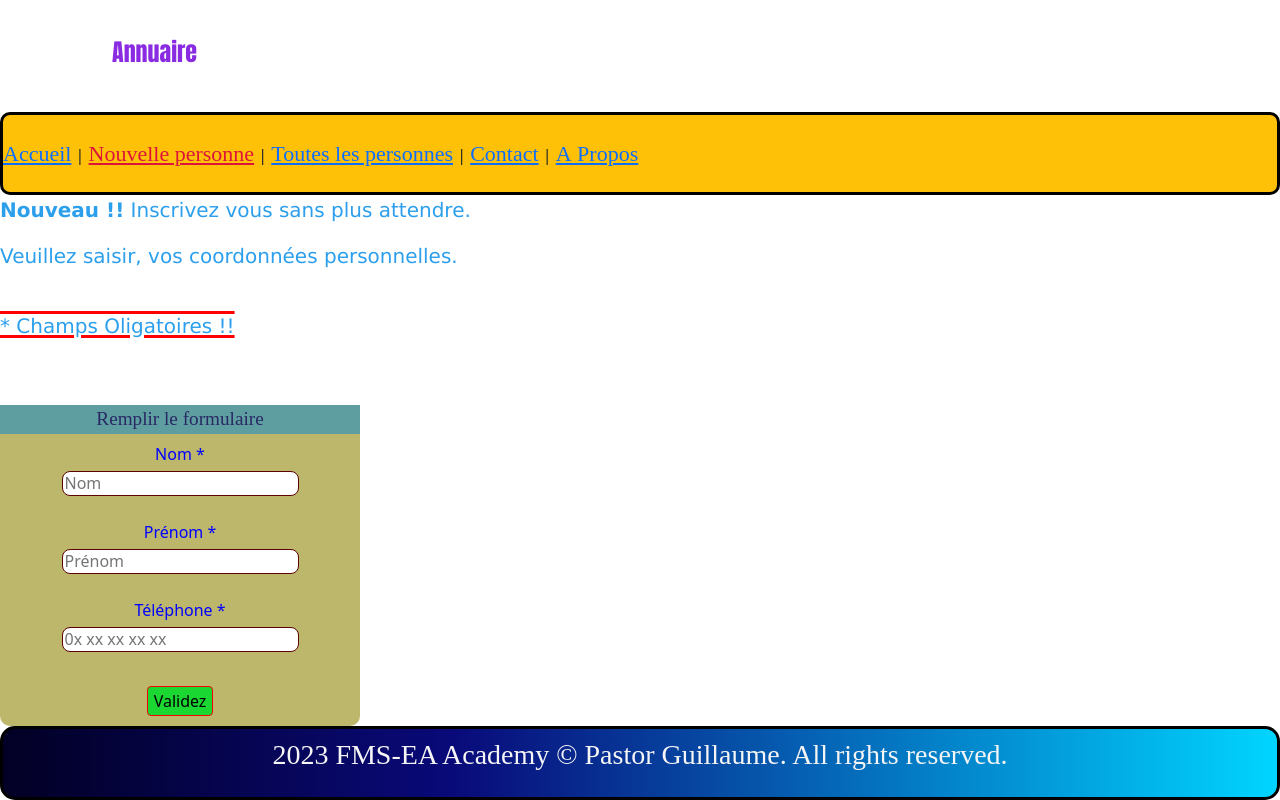
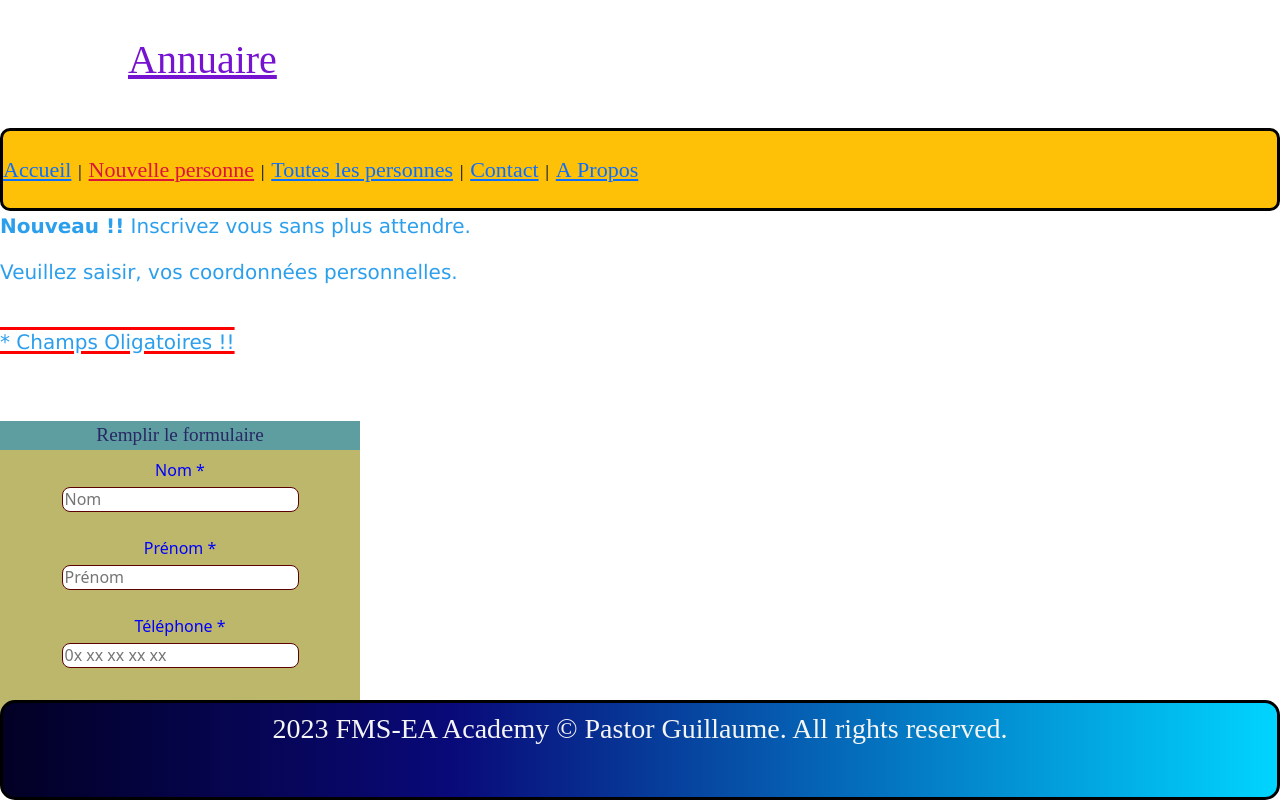
Before and after one commit to GuiomP31/annuaire, an Angular app: page /ajout-personne in a window 1280 px wide. Built offline with nearby package versions, Linux system fonts and the light colour scheme.

Commit message:
css et html footer

```diff
--- a/src/app/ajout-personne/ajout-personne.component.css
+++ b/src/app/ajout-personne/ajout-personne.component.css
@@ -64,7 +64,7 @@ button {
     margin: 0;
     padding: 0;
     color: red;
-    font-size: x-small;
+    font-size: 12px;
     text-align: center;
 }
 
--- a/src/app/app.component.css
+++ b/src/app/app.component.css
@@ -1,9 +1,11 @@
+
+
 div {
     color: #3498db;
 }
 
 #logo {
-    width: 7em;
+    width: 8em;
     display: inline-block;
     vertical-align: middle;
     -webkit-animation:spin 4s linear infinite;
@@ -17,9 +19,11 @@ div {
 h1 {
     vertical-align: middle;
     display: inline-block;
-    font-size: x-large;
-    font-family: Impact, Haettenschweiler, 'Arial Narrow Bold', serif;
-    color: blueviolet;
+    font-size: 40px;
+    text-decoration: underline;
+    font-family: 'Kanit',serif;
+    font-style: normal;
+    color: rgb(117, 19, 209);
 }
 
 .footer {
@@ -32,4 +36,8 @@ h1 {
     font-size: 28px;
     border-radius: 15px;
     border: solid black;
+    position:absolute;
+   bottom:0;  /* on le colle en bas */
+   width:100%;
+   height:100px;   /* Hauteur du pied de page */
 }
```
